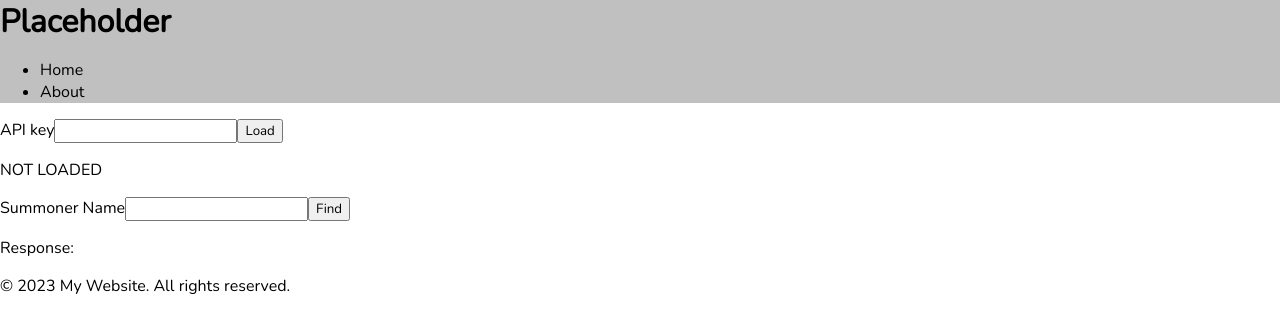
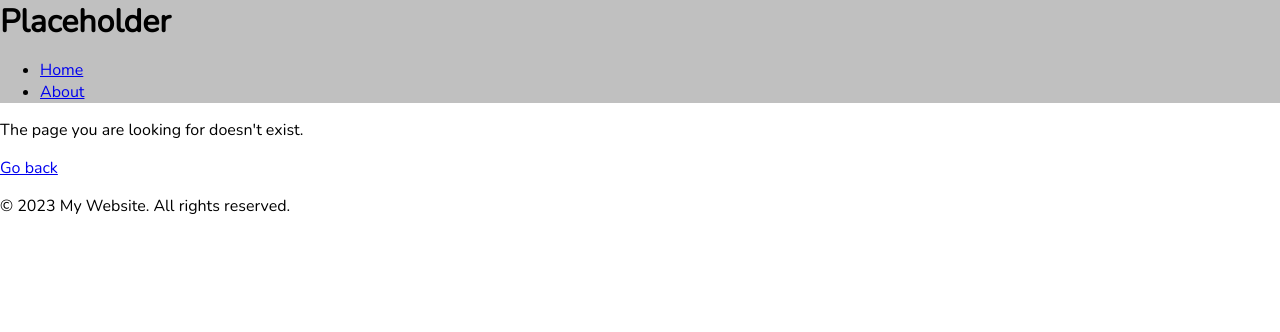
Before and after one commit to bartlomiejskorupski/riot-api-ng, an Angular app: page /page-not-found in a window 1280 px wide. Shown: the top 332 px of the page. Built offline with nearby package versions, Linux system fonts and the light colour scheme.

Commit message:
routing init

```diff
--- a/src/app/app.component.html
+++ b/src/app/app.component.html
@@ -2,26 +2,13 @@
   <h1>Placeholder</h1>
   <nav>
     <ul>
-      <li>Home</li>
-      <li>About</li>
+      <li><a routerLink="">Home</a></li>
+      <li><a routerLink="about">About</a></li>
     </ul>
   </nav>
 </header>
 
-<div class="content">
-  <label for="ApiInput">API key</label>
-  <input id="ApiInput" type="text" #apiInput>
-  <button type="button" (click)="loadApiKey(apiInput.value)">Load</button>
-  <p *ngIf="apiKey">LOADED</p>
-  <p *ngIf="!apiKey">NOT LOADED</p>
-
-  <label for="SummonerNameInput">Summoner Name</label>
-  <input id="SummonerNameInput" type="text" #summonetInput>
-  <button type="button" (click)="findSummoner(summonetInput.value)">Find</button>
-  <p>Response:</p>
-  <p>{{ response }}</p>
-
-</div>
+<router-outlet></router-outlet>
 
 <footer>
   <p>&copy; 2023 My Website. All rights reserved.</p>
--- a/src/app/app.component.ts
+++ b/src/app/app.component.ts
@@ -9,30 +9,9 @@ import { Component, OnInit } from '@angular/core';
 })
 export class AppComponent implements OnInit {
 
-  apiKey: string;
-  response: string;
-
-  constructor(private http: HttpClient) {}
+  constructor() {}
 
   ngOnInit(): void {
-    this.apiKey = localStorage.getItem('APIKey');
-  }
-
-  loadApiKey(key: string) {
-    this.apiKey = key;
-    localStorage.setItem('APIKey', key);
-  }
-
-  findSummoner(name: string) {
-    this.http
-      .get(
-        'https://EUN1.api.riotgames.com/lol/summoner/v4/summoners/by-name/' + encodeURI(name),
-        { params: {
-          "api_key": this.apiKey
-        }})
-      .subscribe(response => {
-        this.response = JSON.stringify(response);
-      });
 
   }
 
--- /dev/null
+++ b/src/app/home/home.component.html
@@ -0,0 +1,11 @@
+<div class="content">
+  <label for="ApiInput">API key</label>
+  <input id="ApiInput" type="text" #apiInput>
+  <button type="button">Load</button>
+
+  <label for="SummonerNameInput">Summoner Name</label>
+  <input id="SummonerNameInput" type="text" #summonetInput>
+  <button type="button">Find</button>
+  <p>Response:</p>
+
+</div>
--- /dev/null
+++ b/src/app/home/home.component.ts
@@ -0,0 +1,15 @@
+import { Component, OnInit } from '@angular/core';
+
+@Component({
+  selector: 'app-home',
+  templateUrl: './home.component.html',
+  styleUrls: ['./home.component.css']
+})
+export class HomeComponent implements OnInit {
+
+  constructor() { }
+
+  ngOnInit(): void {
+  }
+
+}
--- /dev/null
+++ b/src/app/page-not-found/page-not-found.component.html
@@ -0,0 +1,4 @@
+<div class="container">
+  <p>The page you are looking for doesn't exist.</p>
+  <a routerLink="">Go back</a>
+</div>
--- /dev/null
+++ b/src/app/page-not-found/page-not-found.component.ts
@@ -0,0 +1,15 @@
+import { Component, OnInit } from '@angular/core';
+
+@Component({
+  selector: 'app-page-not-found',
+  templateUrl: './page-not-found.component.html',
+  styleUrls: ['./page-not-found.component.css']
+})
+export class PageNotFoundComponent implements OnInit {
+
+  constructor() { }
+
+  ngOnInit(): void {
+  }
+
+}
```
Also changed, not shown: src/app/app-routing.module.ts (added, +16 -0 lines), src/app/app.module.ts (+8 -2 lines), src/app/home/home.component.css (added), src/app/page-not-found/page-not-found.component.css (added), 2 other files (tests, documents, lock files or other folders).
